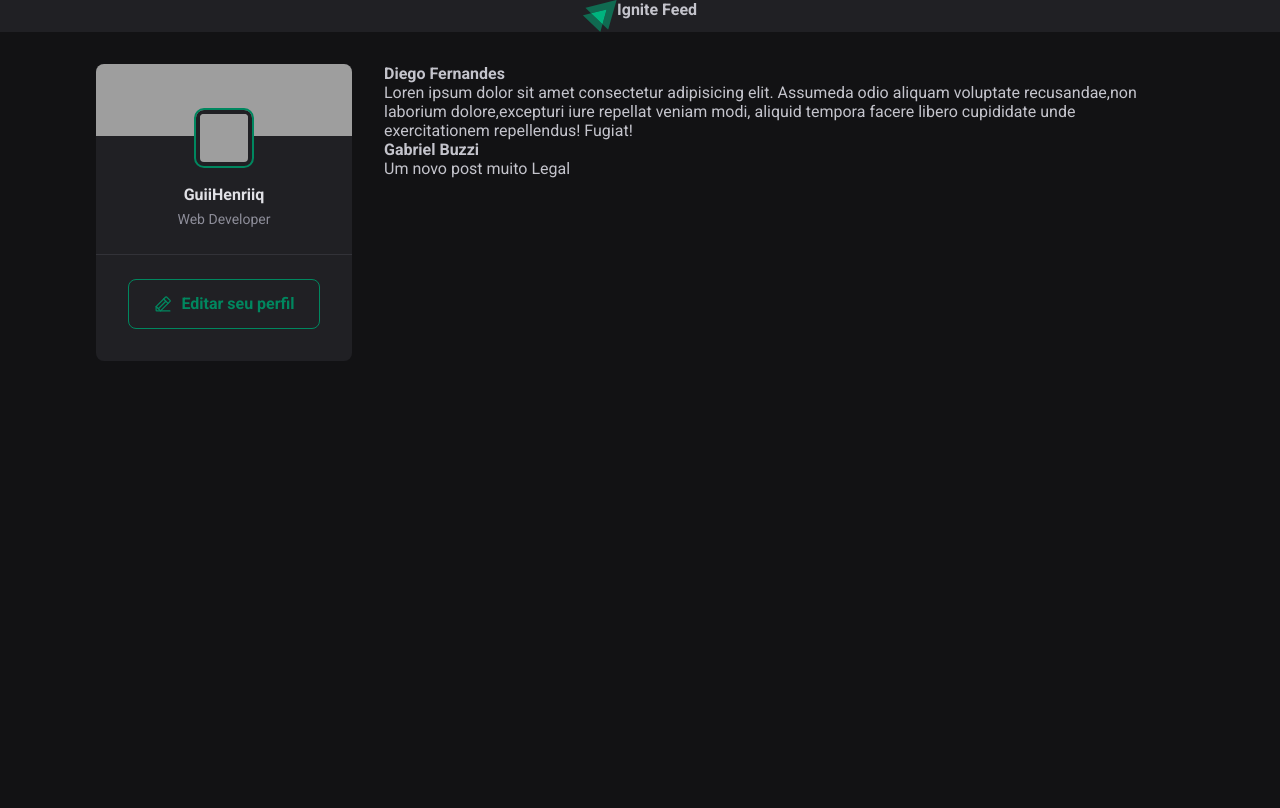
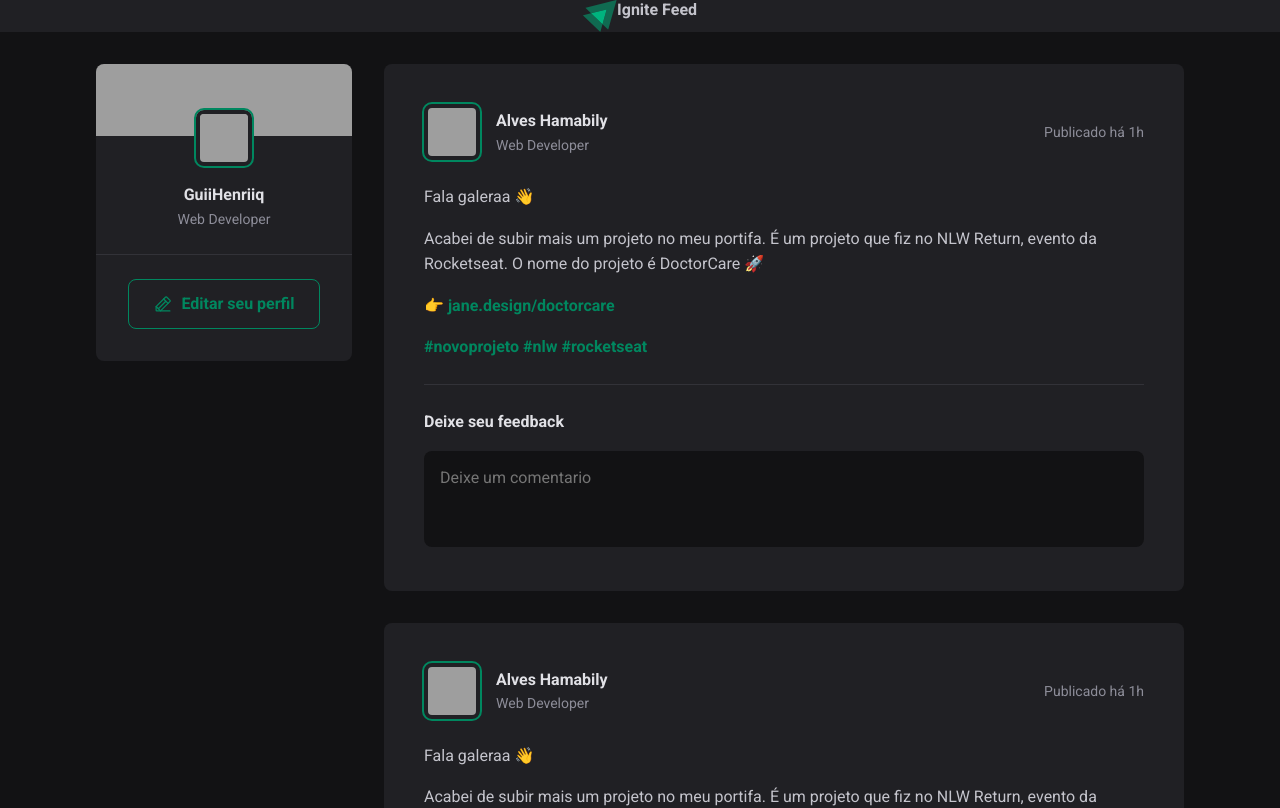
Before and after one commit to Guiihenriiq/React-js, a React (Vite) app: page / in a window 1280 px wide. Shown: the top 808 px of the page. Built offline with nearby package versions, Linux system fonts and the light colour scheme; grey boxes are pictures that could not be loaded.

Commit message:
Estrutura da aplicação - Formulário de comentários

```diff
--- a/src/App.jsx
+++ b/src/App.jsx
@@ -1,6 +1,6 @@
 import './global.css'
 import styles from './App.module.css'
-import { Post } from '../Post';
+import { Post } from './components/Post';
 import { Header } from './components/Header';
 import { Sidebar } from './components/Sidebar';
 
@@ -12,7 +12,7 @@
       <Header />
 
       <div className={styles.wrapper}>
-        <Sidebar/>
+        <Sidebar />
         <main>
           <Post
             autor="Diego Fernandes"
--- /dev/null
+++ b/src/components/Post.jsx
@@ -0,0 +1,38 @@
+import styles from './Post.module.css'
+
+export function Post() {
+    return (
+        <article className={styles.post}>
+            <header>
+                <div className={styles.author}>
+                    <img className={styles.avatar} src="https://github.com/AlvesHamabily.png" />
+                    <div className={styles.authorInfo}>
+                        <strong>Alves Hamabily</strong>
+                        <span>Web Developer</span>
+                    </div>
+                </div>
+
+                <time title='28 de Abril de 2025' dateTime='2025-04-28 15:58:38'>Publicado há 1h</time>
+            </header>
+            <div className={styles.content}>
+                <p>Fala galeraa 👋</p>
+                <p>Acabei de subir mais um projeto no meu portifa. É um projeto que fiz no NLW Return, evento da Rocketseat. O nome do projeto é DoctorCare 🚀</p>
+                <p>👉 {' '}<a href="">jane.design/doctorcare</a></p>
+                <p> <a href="">#novoprojeto</a>{' '}
+                    <a href="">#nlw</a>{' '}
+                    <a href="">#rocketseat</a>{' '}
+                </p>
+            </div>
+            <form className={styles.commentForm}>
+                <strong>Deixe seu feedback</strong>
+
+                <textarea
+                    placeholder='Deixe um comentario'
+                />
+                <footer>
+                    <button type='submit'>Comentar</button>
+                </footer>
+            </form>
+        </article>
+    )
+}
--- /dev/null
+++ b/src/components/Post.module.css
@@ -0,0 +1,121 @@
+.post {
+    background: var(--gray-800);
+    border-radius: 8px;
+    padding: 2.5rem;
+}
+
+.post+.post {
+    margin-top: 2rem;
+}
+
+.content {
+    line-height: 1.6;
+    color: var(--gray-300);
+    margin-top: 1.5rem;
+}
+
+.content p {
+    margin-top: 1rem;
+}
+
+.content a {
+    font-weight: bold;
+    color: var(--green-500);
+    text-decoration: none;
+}
+
+.content a:hover {
+    color: var(--green-300);
+}
+
+.post>header {
+    display: flex;
+    align-items: center;
+    justify-content: space-between;
+}
+
+.post>header time {
+    font-size: 0.875rem;
+    color: var(--gray-400);
+}
+
+.author {
+    display: flex;
+    align-items: center;
+    gap: 1rem;
+}
+
+.author img {
+    box-sizing: initial;
+    width: 3rem;
+    height: 3rem;
+    border-radius: 8px;
+    border: 4px solid var(--gray-800);
+    outline: 2px solid var(--green-500);
+}
+
+.authorInfo strong {
+    display: block;
+    color: var(--gray-100);
+    line-height: 1.6;
+}
+
+.authorInfo span {
+    display: block;
+    font-size: 0.875rem;
+    color: var(--gray-400);
+    line-height: 1.6;
+}
+
+.commentForm {
+    width: 100%;
+    margin-top: 1.5rem;
+    padding-top: 1.5rem;
+    border-top: 1px solid var(--gray-600);
+}
+
+.commentForm>strong {
+    line-height: 1.6;
+    color: var(--gray-100);
+}
+
+.commentForm textarea {
+    width: 100%;
+    background: var(--gray-900);
+    border: 0;
+    resize: none;
+    height: 6rem;
+    padding: 1rem;
+    border-radius: 8px;
+    color: var(--gray-100);
+    line-height: 1.4;
+    margin-top: 1rem;
+}
+
+.commentForm footer {
+    visibility: hidden;
+    max-height: 0;
+}
+
+.commentForm:focus-within footer {
+    visibility: visible;
+    max-height: none;
+}
+
+.commentForm button[type=submit] {
+    padding: 1rem 1.5rem;
+    margin-top: 1rem;
+    border-radius: 8px;
+    border: 0;
+    background: var(--green-500);
+    color: var(--white);
+    font-weight: bold;
+    cursor: pointer;
+
+    transition: background-color 0.1s;
+
+}
+
+.commentForm button[type=submit]:hover {
+    background-color: var(--green-300);
+}
--- a/src/global.css
+++ b/src/global.css
@@ -8,21 +8,31 @@
     --gray-800: #202024;
     --gray-900: #121214;
 
+    --green-300: #00B37E;
     --green-500: #00875f;
 }
 
-*{
+:focus {
+    outline: transparent;
+    box-shadow: 0 0 0 2px var(--green-500);
+}
+
+* {
     margin: 0;
     padding: 0;
     box-sizing: border-box;
 }
-body{
-    background-color:var(--gray-900);
+
+body {
+    background-color: var(--gray-900);
     color: var(--gray-300);
     -webkit-font-smoothing: antialiased;
 }
 
-body,input,textarea,button {
+body,
+input,
+textarea,
+button {
     font-family: 'Roboto', sans-serif;
     font-weight: 400;
     font-size: 1rem;
```
Also changed, not shown: src/Post.jsx (deleted, +0 -8 lines).
